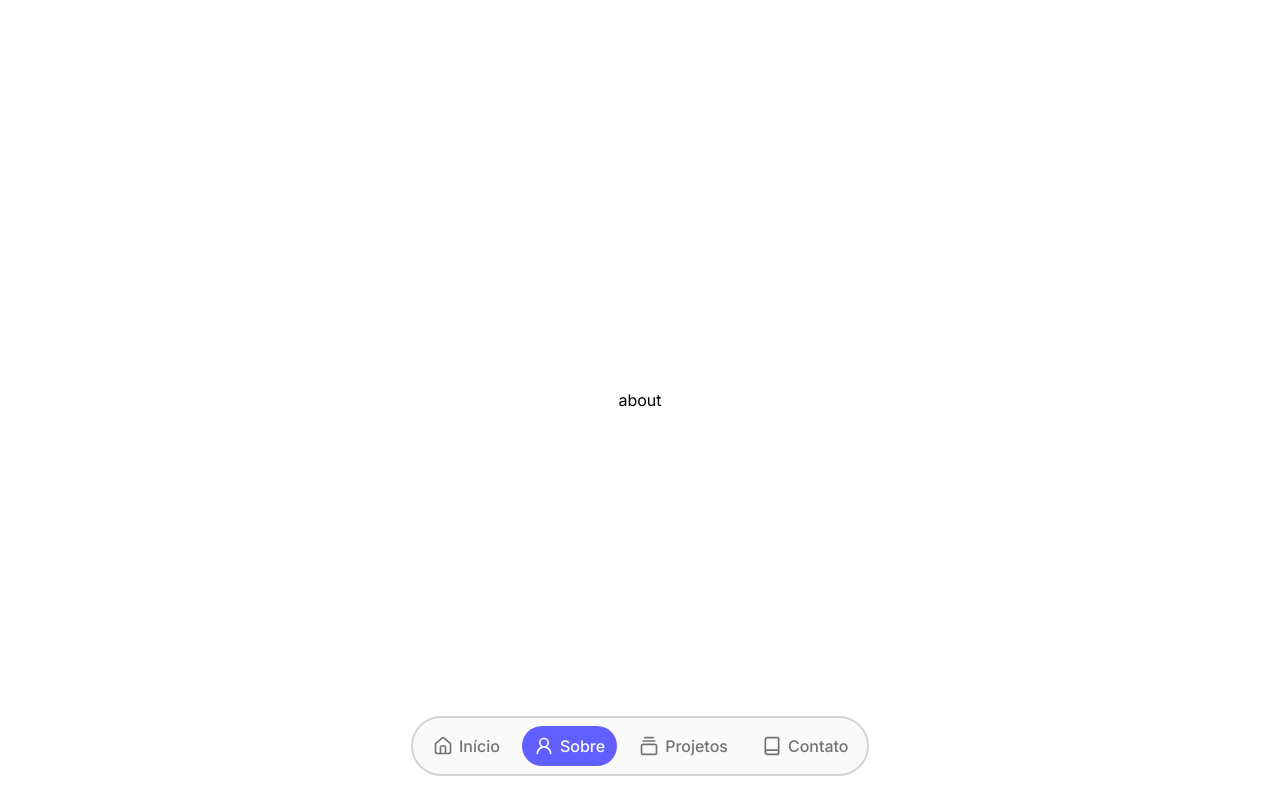
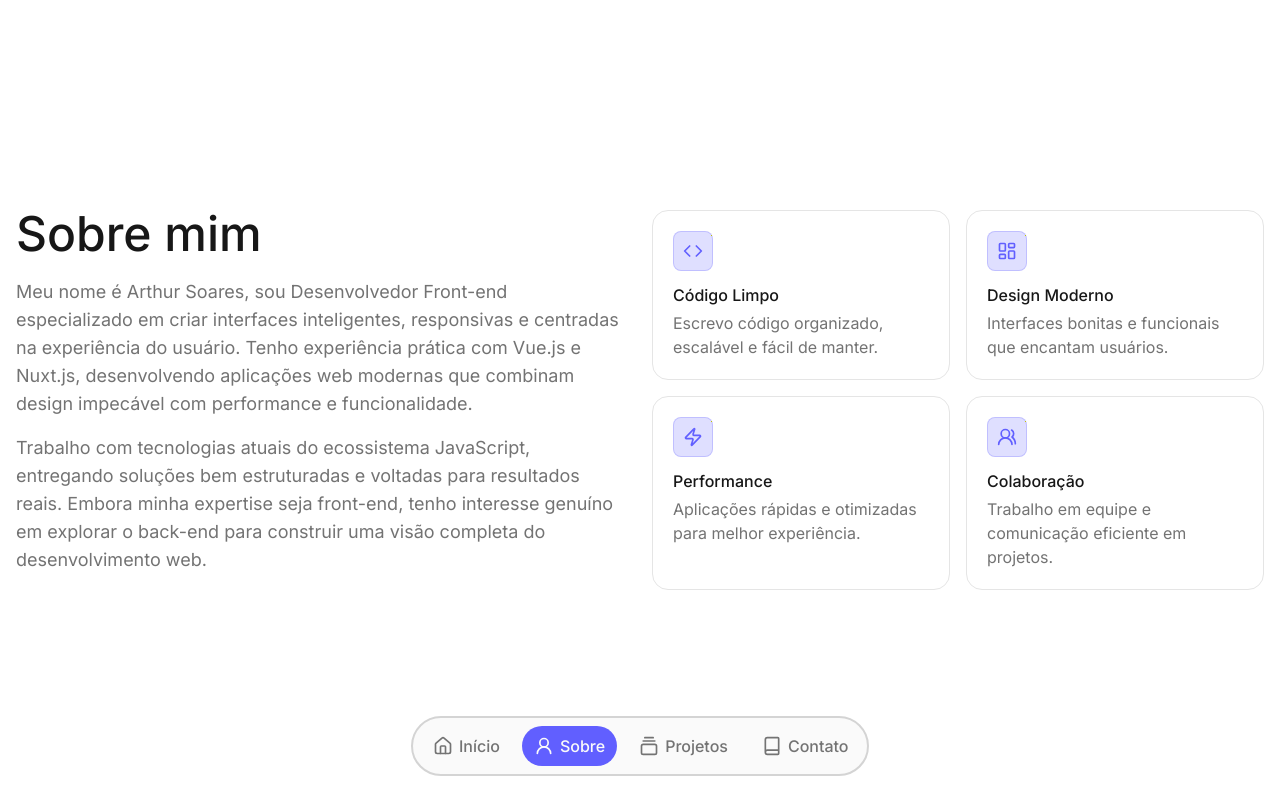
Before and after one commit to arthursoares17/portfolio, a Vue app: page / in a window 1280 px wide. Both pictures are taken after a click on the button "Sobre". Built offline with nearby package versions, Linux system fonts and the light colour scheme; the HTML template or start-up script is replaced by a standard one.

Commit message:
feat: implement AboutSection

```diff
--- a/src/components/partials/AboutSection.vue
+++ b/src/components/partials/AboutSection.vue
@@ -1,9 +1,80 @@
 <script setup lang="ts">
+  import {
+    Code,
+    LayoutDashboard,
+    Zap,
+    UsersRound
+  } from 'lucide-vue-next'
 
+  const highlights = [
+    {
+      icon: Code,
+      title: 'Código Limpo',
+      description: 'Escrevo código organizado, escalável e fácil de manter.'
+    },
+    {
+      icon: LayoutDashboard,
+      title: 'Design Moderno',
+      description: 'Interfaces bonitas e funcionais que encantam usuários.'
+    },
+    {
+      icon: Zap,
+      title: 'Performance',
+      description: 'Aplicações rápidas e otimizadas para melhor experiência.'
+    },
+    {
+      icon: UsersRound,
+      title: 'Colaboração',
+      description: 'Trabalho em equipe e comunicação eficiente em projetos.'
+    }
+  ]
 </script>
 
 <template>
   <section class="flex justify-center items-center h-screen">
-    about
+    <div class="max-w-[1350px] mx-auto px-4">
+      <div class="grid grid-cols-2 gap-6">
+        <div class="space-y-5">
+          <h3 class="text-neutral-900 text-5xl font-medium">
+            Sobre mim
+          </h3>
+
+          <div class="space-y-4">
+            <p class="text-neutral-500 text-lg font-normal">
+              Meu nome é Arthur Soares, sou Desenvolvedor Front-end especializado em criar interfaces inteligentes, responsivas e centradas na experiência do usuário. Tenho experiência prática com Vue.js e Nuxt.js, desenvolvendo aplicações web modernas que combinam design impecável com performance e funcionalidade.
+            </p>
+
+            <p class="text-neutral-500 text-lg font-normal">
+              Trabalho com tecnologias atuais do ecossistema JavaScript, entregando soluções bem estruturadas e voltadas para resultados reais. Embora minha expertise seja front-end, tenho interesse genuíno em explorar o back-end para construir uma visão completa do desenvolvimento web.
+            </p>
+          </div>
+        </div>
+
+        <div class="grid grid-cols-2 gap-4">
+          <div
+            class="border border-neutral-200 p-5 space-y-3 rounded-2xl"
+            v-for="(value, index) in highlights"
+            :key="index"
+          >
+            <div class="flex justify-center items-center bg-indigo-500/20 border border-indigo-500/25 size-10 rounded-lg">
+              <component
+                class="text-indigo-500 size-5"
+                :is="value.icon"
+              />
+            </div>
+
+            <div class="space-y-1">
+              <h4 class="text-neutral-900 text-base font-medium">
+                {{ value.title }}
+              </h4>
+
+              <p class="text-neutral-500 text-base font-normal">
+                {{ value.description }}
+              </p>
+            </div>
+          </div>
+        </div>
+      </div>
+    </div>
   </section>
 </template>
```
